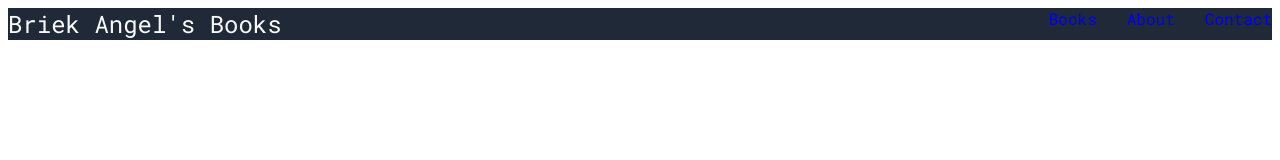
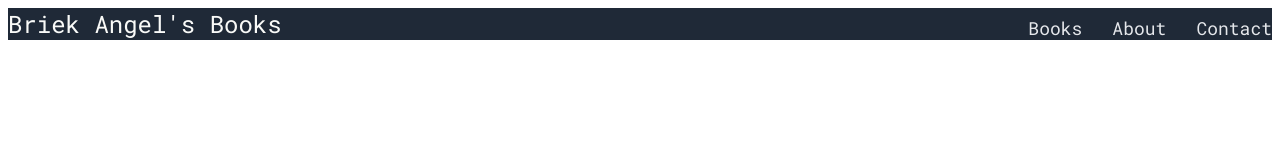
Before and after one commit to alvarosanabriar/landing_page, a plain HTML site: page index.html in a window 1280 px wide. Drawn offline with Linux system fonts and the light colour scheme.

Commit message:
Style listed items on header
Changed the color of the listed items on the header and the margin top to align with the logo

```diff
--- a/style.css
+++ b/style.css
@@ -1,6 +1,8 @@
 body {
     font-family: "Roboto Mono", monospace;
 }
+
+/* Font sizes and styles */
 
 header,
 .intro,
@@ -8,33 +10,34 @@ footer {
     background-color: #1F2937;
 }
 
+header .logo {
+    font-size: 24px;
+    color: #F9FAF8;
+}
+
+/* sections */
+
 header {
     display: flex;
     justify-content: flex-end;
 }
 
-/* Font sizes and styles */
-header .logo {
-    font-size: 24px;
-    color: #F9FAF8;
-}
-
-header .nav {
-
-}
 
 .nav {
     margin-left: auto;
+    margin-top: auto;
 }
 
 ul {
     display: flex;
     gap: 30px;
     list-style-type: none;
+    font-size: 18px;
     margin: 0;
     padding: 0;
 }
 
 a {
     text-decoration: none;
+    color: #E5E7EB;
 }
```
Also changed, not shown: 1 other file.
